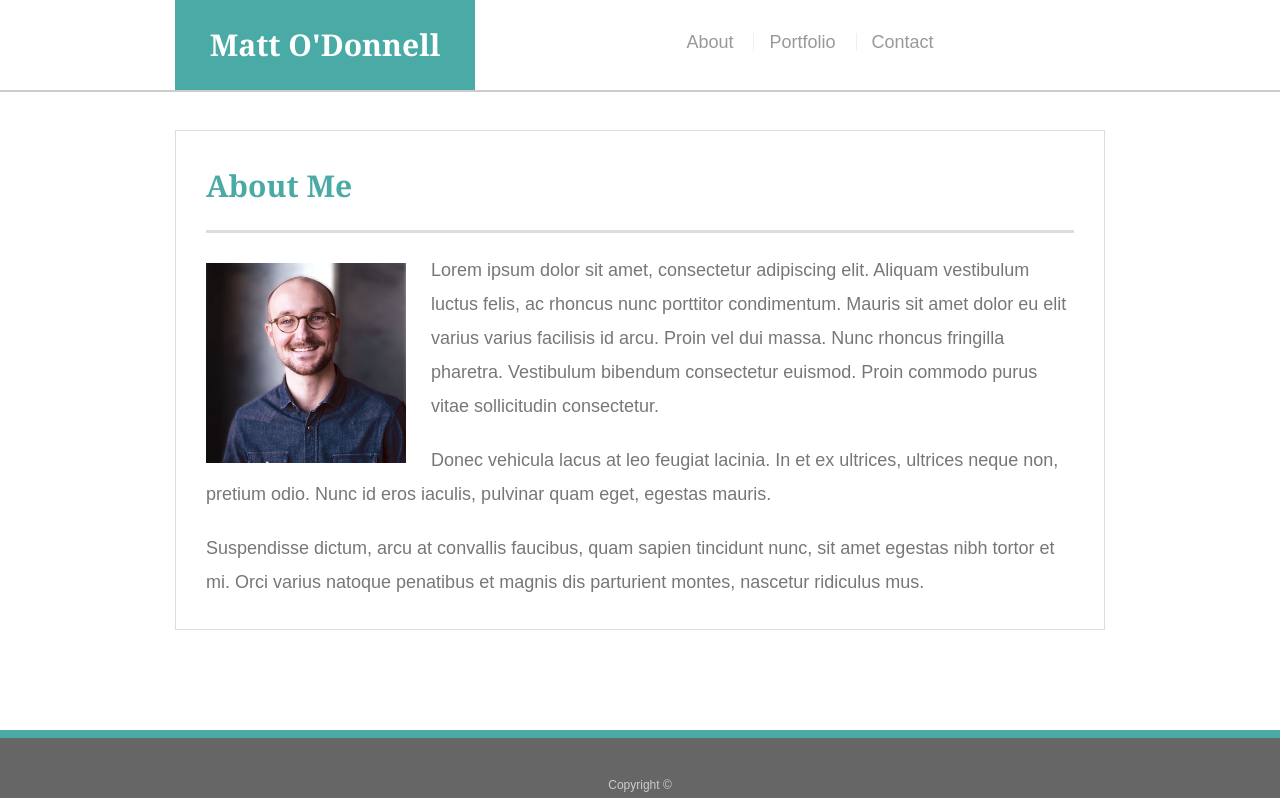
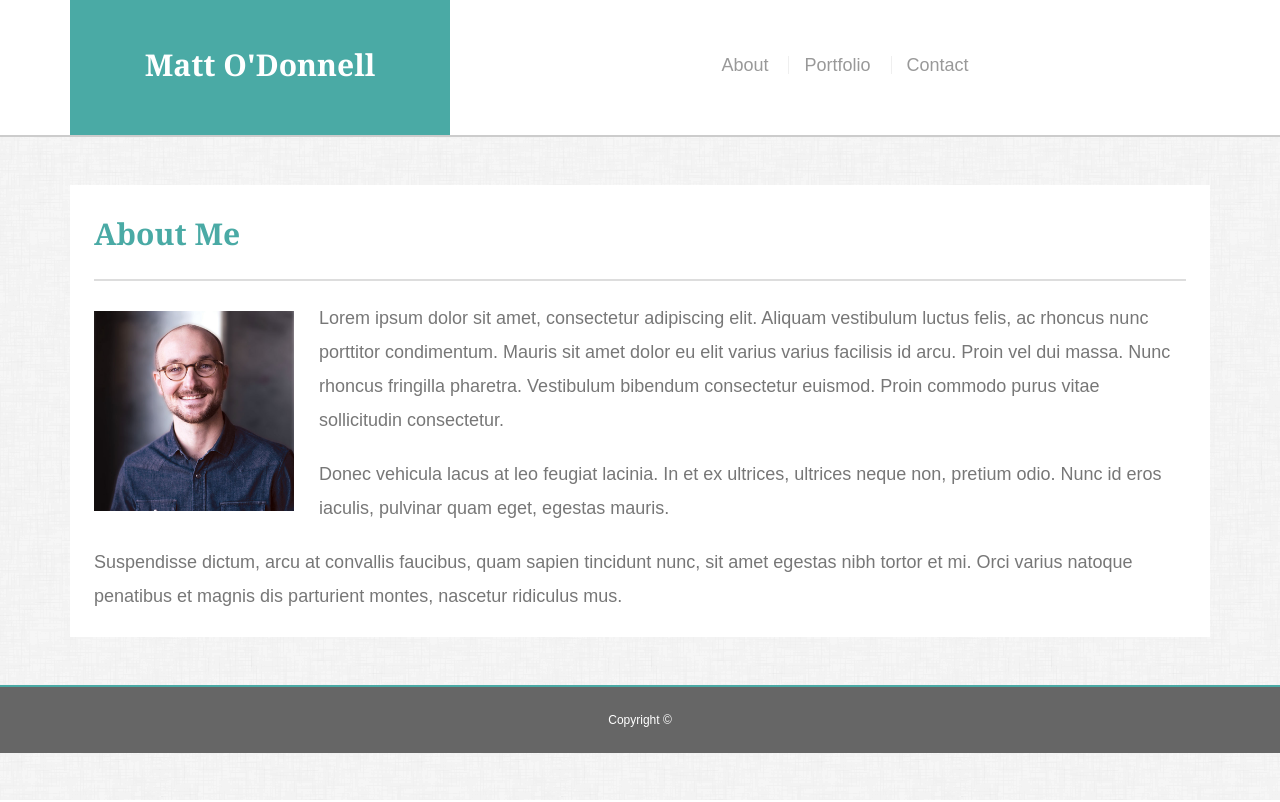
Before and after one commit to mfxod/Bootstrap-Portfolio, a plain HTML site: page index.html in a window 1280 px wide. Drawn offline with nearby package versions, Linux system fonts and the light colour scheme.

Commit message:
applied bootstrap to index.html

```diff
--- a/assets/css/style.css
+++ b/assets/css/style.css
@@ -3,21 +3,14 @@ body {
   font-size: 18px;
   line-height: 34px;
   color: #777777;
-  background: url("../images/concrete_seamless.png");
+  background: url("../images/dust_scratches.png");
 }
 
-* {
+/* * {
   box-sizing: border-box;
-}
+} */
 
 /* general */
-
-.container {
-  width: 100%;
-  max-width: 960px;
-  margin: 0 auto;
-  clear: both;
-}
 
 h1,
 h2,
@@ -41,8 +34,8 @@ h3 {
 h1 {
   padding-bottom: 20px;
   font-size: 30px;
-  line-height: 49px;
-  border-bottom: 3px solid #dddddd;
+  line-height: 50px;
+  border-bottom: 2px solid #dddddd;
 }
 
 h2,
@@ -52,34 +45,21 @@ h3 {
 
 /* header */
 
-#masthead {
-  position: fixed;
-  z-index: 99;
-  width: 100%;
-  margin: 0 0 30px;
-  overflow: auto;
+.masthead {
   color: #ffffff;
   background: #ffffff;
   border-bottom: 2px solid #cccccc;
 }
 
-#logo {
-  float: left;
-  width: 300px;
-  height: 90px;
-  font-family: Georgia, Times, "Times New Roman", serif;
-  font-size: 30px;
-  font-weight: 700;
-  line-height: 90px;
-  color: #ffffff;
-  text-align: center;
-  text-decoration: none;
+.logo-color {
   background: #4aaaa5;
 }
 
-nav {
-  float: right;
-  margin-top: 25px;
+.logo-text {
+  font-size: 30px;
+  font-family: Georgia, Times, "Times New Roman", serif;
+  font-weight: 700;
+  color: #ffffff;
 }
 
 nav a {
@@ -99,15 +79,10 @@ nav a:first-child {
 /* footer */
 
 footer {
-  padding: 30px 0;
-  clear: both;
   font-size: 12px;
   color: #ffffff;
-  color: #cccccc;
-  text-align: center;
   background: #666666;
-  border-top: 8px solid #4aaaa5;
-  height: 50px;
+  border-top: 2px solid #4aaaa5;
 }
 
 h3, h2 {
@@ -119,19 +94,8 @@ h3, h2 {
 
 /* main */
 
-#main-container {
-  padding-top: 130px;
-  min-height: calc(100vh - 70px);
-}
-
 .main-section {
-  float: left;
-  width: 100%;
-  max-width: 960px;
-  padding: 30px;
-  margin: 0 0 40px;
   background: #ffffff;
-  border: 1px solid #dddddd;
 }
 
 /* portfolio page */
--- a/index.html
+++ b/index.html
@@ -14,21 +14,26 @@
 
 <body>
 
-<!-- make logo col-md-2 and make whole column colored, nav  should be col-md-10 -->
-
-    <header id="masthead">
+    <header class="masthead">
         <div class="container">
-            <a class="col-12 col-md-4 text-center" href="index.html" id="logo">Matt O'Donnell</a>
-            <nav class="col-12 col-md-8 text-center">
-                <a href="index.html">About</a>
-                <a href="portfolio.html">Portfolio</a>
-                <a href="contact.html">Contact</a>
+            <div class="row">
+                <div class="col-s-12 col-md-6 col-lg-4 text-center py-5 logo-color">
+                    <a class="text-decoration-none logo-text" href="index.html">Matt O'Donnell</a>
+                </div>
+                <div class="col-s-12 col-md-6 col-lg-8 text-center py-5">
+                    <nav>
+                        <a class="text-decoration-none" href="index.html">About</a>
+                        <a class="text-decoration-none" href="portfolio.html">Portfolio</a>
+                        <a class="text-decoration-none" href="contact.html">Contact</a>
                     </nav>
+                </div>
+            </div>
         </div>
     </header>
 
-    <div id="main-container" class="container">
-        <section class="main-section col-12">
+    <div class="container py-5">
+        <div class="row">
+            <div class="main-section col-s-12 col-md-12 col-lg-12 p-4">
                 <h1>About Me</h1>
 
                 <img src="assets/images/MattO.jpg" class="auth-image" alt="Matt O'Donnell">
@@ -38,16 +43,16 @@
                 <p>Donec vehicula lacus at leo feugiat lacinia. In et ex ultrices, ultrices neque non, pretium odio. Nunc id eros iaculis, pulvinar quam eget, egestas mauris.</p>
 
                 <p>Suspendisse dictum, arcu at convallis faucibus, quam sapien tincidunt nunc, sit amet egestas nibh tortor et mi. Orci varius natoque penatibus et magnis dis parturient montes, nascetur ridiculus mus.</p>
-
-        </section>
-
+            </div>
+        </div>
     </div>
 
-    <footer>
-        <div class="container">
-            Copyright &copy;
+    <footer class="footer mt-auto py-3">
+        <div class="container text-center">
+            <span>Copyright &copy;</span>
         </div>
     </footer>
+
 </body>
 
 </html>
```
Lines whose indentation alone changed are shown as unchanged.
